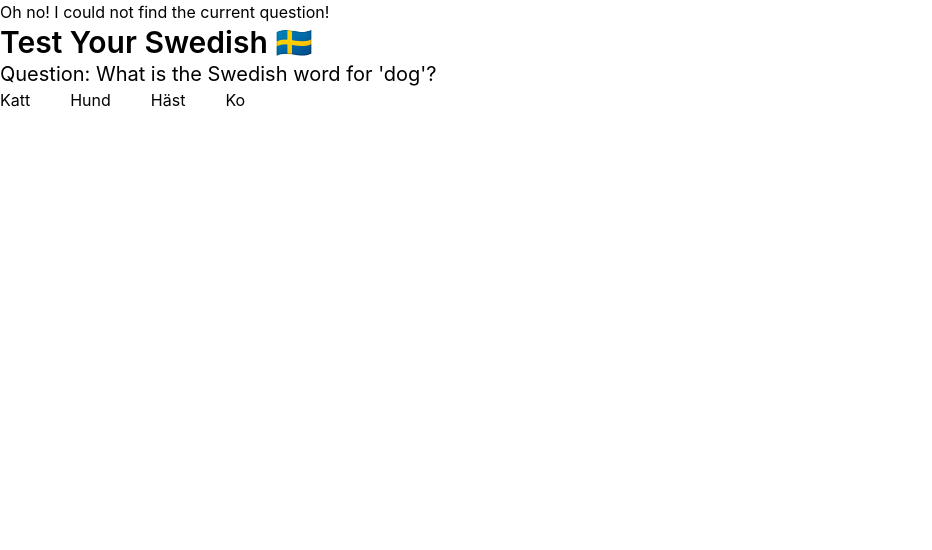
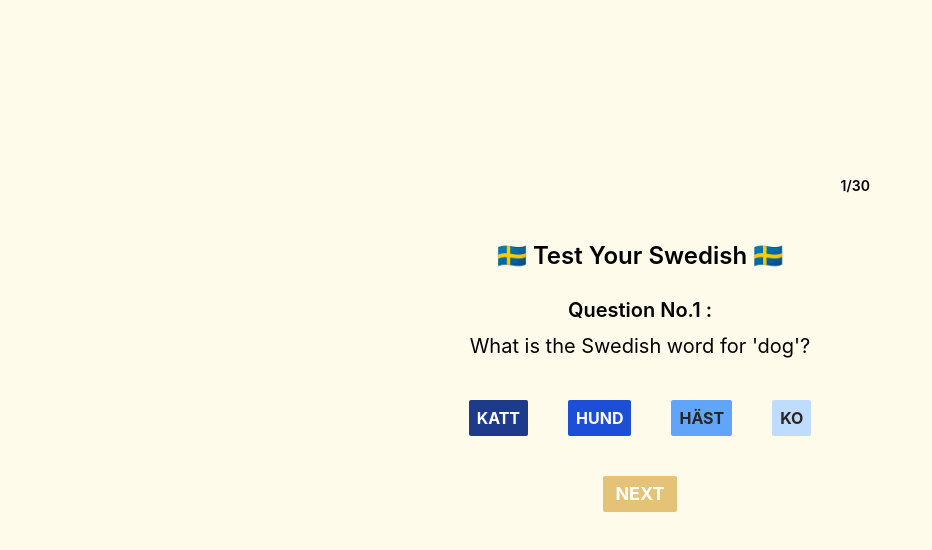
Before and after one commit to sansan-sakura/A1-swedish-quiz, a React (Vite) app: page / in a window 1280 px wide. Shown: the top 550 px of the page, without its empty margins (0-932 px from the left). Built offline with nearby package versions, Linux system fonts and the light colour scheme.

Commit message:
Add function to show correct/incorrect

```diff
--- a/src/App.jsx
+++ b/src/App.jsx
@@ -1,14 +1,9 @@
-import { CurrentQuestionUseContext } from "./components/CurrentQuestionUseContext";
 import { CurrentQuestionZustand } from "./components/CurrentQuestionZustand";
-import { QuizProvider } from "./context/QuizContext";
 
 export const App = () => {
   return (
-    <QuizProvider>
-      <div>
-        <CurrentQuestionUseContext />
-        <CurrentQuestionZustand />
-      </div>
-    </QuizProvider>
+    <div className="flex justify-center pt-[200px] min-h-screen w-full bg-amber-50">
+      <CurrentQuestionZustand />
+    </div>
   );
 };
--- a/src/components/CurrentQuestionUseContext.jsx
+++ /dev/null
@@ -1,17 +0,0 @@
-import { useQuiz } from "../context/QuizContext"; // Adjust the path accordingly
-
-export const CurrentQuestionUseContext = () => {
-  const { questions, currentQuestionIndex } = useQuiz();
-  const question = questions[currentQuestionIndex];
-
-  if (!question) {
-    return <h1>Oh no! I could not find the current question!</h1>;
-  }
-
-  return (
-    <div className="managed-component">
-      <h2>Using Context API</h2>
-      <h1>Question: {question.questionText}</h1>
-    </div>
-  );
-};
--- a/src/components/CurrentQuestionZustand.jsx
+++ b/src/components/CurrentQuestionZustand.jsx
@@ -1,27 +1,77 @@
-import useQuizStore from "../stores/useQuizStore"; // Adjust the path accordingly
+import { useEffect, useMemo, useState } from "react";
+import useQuizStore from "../stores/useQuizStore";
+
+const buttonColors = [
+  "bg-blue-900 hover:bg-blue-900/90 text-white",
+  "bg-blue-700 hover:bg-blue-700/90 text-white",
+  "bg-blue-400 hover:bg-blue-400/90",
+  "bg-blue-200 hover:bg-blue-200/90",
+];
 
 export const CurrentQuestionZustand = () => {
   const questions = useQuizStore((state) => state.questions);
   const currentQuestionIndex = useQuizStore((state) => state.currentQuestionIndex);
+  const goToNextQuestion = useQuizStore((state) => state.goToNextQuestion);
+  const handleSubmit = useQuizStore((state) => state.submitAnswer);
+  const isCorrect = useQuizStore((state) => state.isCorrect);
   const question = questions[currentQuestionIndex];
+  const [isAnswered, setIsAnswered] = useState(false);
 
+  const progressBarWidth = useMemo(
+    () => (currentQuestionIndex / questions.length) * 100,
+    [currentQuestionIndex, questions]
+  );
+
+  useEffect(() => {
+    setIsAnswered(false);
+  }, [currentQuestionIndex]);
   if (!question) {
     return <h1>Oh no! I could not find the current question!</h1>;
   }
 
   return (
-    <div>
-      <h2 className="text-3xl font-semibold">Test Your Swedish 🇸🇪</h2>
-      <h1 className="text-xl ">Question: {question.question}</h1>
-      <div>
-        <ul className="flex gap-10">
-          {question?.choices?.map((choice) => (
+    <div className="w-[500px] text-center">
+      <div className="w-full h-4 mb-6 relative">
+        <span className="absolute -top-6 right-5 text-sm font-semibold">
+          {currentQuestionIndex + 1}/{questions.length}
+        </span>
+        <div className="rounded bg-blue-300 h-2" style={{ width: progressBarWidth + "%" }} />
+      </div>
+      <h2 className="text-2xl font-semibold">🇸🇪 Test Your Swedish 🇸🇪</h2>
+      <div className="mt-6">
+        <h1 className="text-xl flex flex-col gap-2">
+          <span className="font-semibold">Question No.{currentQuestionIndex + 1} :</span>
+          <span> {question.question}</span>
+        </h1>
+        <ul className="flex gap-10 my-10 justify-center">
+          {question?.choices?.map((choice, i) => (
             <li key={choice} className="">
-              <button className="">{choice}</button>
+              <button
+                onClick={() => {
+                  handleSubmit(choice);
+                  setIsAnswered(true);
+                }}
+                className={`${buttonColors[i]} ${
+                  isAnswered
+                    ? question.correct_answer === choice
+                      ? "outline-4 outline-yellow-500 outline outline-offset-2"
+                      : "outline-4 outline-blue-900 outline outline-offset-2"
+                    : ""
+                } px-2 py-1.5 rounded-sm text-base font-bold uppercase text-stone-800 transition-colors duration-150`}
+              >
+                {choice}
+              </button>
             </li>
           ))}
         </ul>
       </div>
+      <button
+        disabled={!isAnswered}
+        onClick={() => goToNextQuestion()}
+        className="uppercase font-bold text-lg px-3 py-1 bg-yellow-600 rounded-sm text-white hover:bg-yellow-600/90 transition-colors duration-150 disabled:bg-yellow-600/50"
+      >
+        NEXT
+      </button>
     </div>
   );
 };
--- a/src/context/QuizContext.jsx
+++ /dev/null
@@ -1,70 +0,0 @@
-import { createContext, useContext, useState } from "react";
-
-import questions from "../static/data.json";
-
-const QuizContext = createContext();
-
-export const QuizProvider = ({ children }) => {
-  const [answers, setAnswers] = useState([]);
-  const [currentQuestionIndex, setCurrentQuestionIndex] = useState(0);
-  const [quizOver, setQuizOver] = useState(false);
-
-  const submitAnswer = (questionId, answerIndex) => {
-    const question = questions.find((q) => q.id === questionId);
-
-    if (!question) {
-      throw new Error(
-        "Could not find question! Check to make sure you are passing the question id correctly."
-      );
-    }
-
-    if (question.options[answerIndex] === undefined) {
-      throw new Error(
-        `You passed answerIndex ${answerIndex}, but it is not in the possible answers array!`
-      );
-    }
-
-    setAnswers((prevAnswers) => [
-      ...prevAnswers,
-      {
-        questionId,
-        answerIndex,
-        question,
-        answer: question.options[answerIndex],
-        isCorrect: question.correctAnswerIndex === answerIndex,
-      },
-    ]);
-  };
-
-  const goToNextQuestion = () => {
-    if (currentQuestionIndex + 1 === questions.length) {
-      setQuizOver(true);
-    } else {
-      setCurrentQuestionIndex((prevIndex) => prevIndex + 1);
-    }
-  };
-
-  const restart = () => {
-    setAnswers([]);
-    setCurrentQuestionIndex(0);
-    setQuizOver(false);
-  };
-
-  return (
-    <QuizContext.Provider
-      value={{
-        questions,
-        answers,
-        currentQuestionIndex,
-        quizOver,
-        submitAnswer,
-        goToNextQuestion,
-        restart,
-      }}
-    >
-      {children}
-    </QuizContext.Provider>
-  );
-};
-
-export const useQuiz = () => useContext(QuizContext);
--- a/src/stores/useQuizStore.js
+++ b/src/stores/useQuizStore.js
@@ -2,44 +2,42 @@ import { create } from "zustand";
 
 import data from "../static/data.json";
 
-const useQuizStore = create((set) => ({
+const useQuizStore = create((set, get) => ({
   questions: data.questions,
   answers: [],
   currentQuestionIndex: 0,
   quizOver: false,
+  isCorrect: false,
 
-  submitAnswer: (questionId, answerIndex) => {
-    // const question = questions.find((q) => q.id === questionId);
-    // if (!question) {
-    //   throw new Error(
-    //     "Could not find question! Check to make sure you are passing the question id correctly."
-    //   );
-    // }
-    // if (question.options[answerIndex] === undefined) {
-    //   throw new Error(
-    //     `You passed answerIndex ${answerIndex}, but it is not in the possible answers array!`
-    //   );
-    // }
-    // set((state) => ({
-    //   answers: [
-    //     ...state.answers,
-    //     {
-    //       questionId,
-    //       answerIndex,
-    //       question,
-    //       answer: question.options[answerIndex],
-    //       isCorrect: question.correctAnswerIndex === answerIndex,
-    //     },
-    //   ],
-    // }));
+  submitAnswer: (choice) => {
+    const question = get().questions[get().currentQuestionIndex >= 0 && get().currentQuestionIndex];
+    const isCorrect = question.correct_answer === choice;
+    if (!question) {
+      throw new Error(
+        "Could not find question! Check to make sure you are passing the question id correctly."
+      );
+    }
+
+    console.log(question, isCorrect, choice);
+    set((state) => ({
+      isCorrect,
+      answers: [
+        ...state.answers,
+        {
+          choice,
+          question,
+          isCorrect: question.correct_answer === choice,
+        },
+      ],
+    }));
   },
 
   goToNextQuestion: () => {
     set((state) => {
       if (state.currentQuestionIndex + 1 === state.questions.length) {
-        return { quizOver: true };
+        return { quizOver: true, isCorrect: false };
       } else {
-        return { currentQuestionIndex: state.currentQuestionIndex + 1 };
+        return { currentQuestionIndex: state.currentQuestionIndex + 1, isCorrect: false };
       }
     });
   },
```
